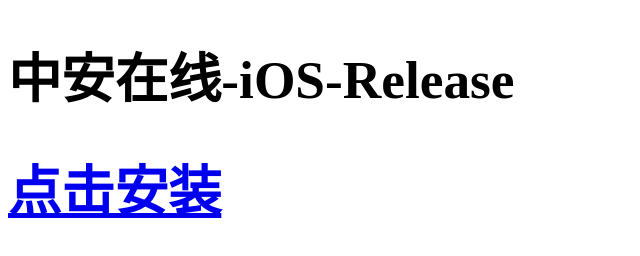
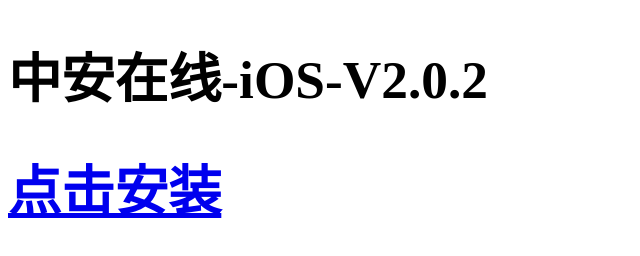
Before and after one commit to xiongq/online-zac, a plain HTML site: page index.html in a window 1280 px wide. Shown: the whole page, without its empty margins (0-640 px from the left). Drawn offline with Linux system fonts and the light colour scheme.

Commit message:
fix version with 2.0.1 to 2.0.2

```diff
--- a/index.html
+++ b/index.html
@@ -5,7 +5,7 @@
 <title>中安在线</title>
 </head>
 <body>
-<h1 style="font-size:40pt">中安在线-iOS-Release<h1/>
+<h1 style="font-size:40pt">中安在线-iOS-V2.0.2<h1/>
 <h1 style="font-size:40pt">
 <a title="iPhone" href="itms-services://?action=download-manifest&url=https://raw.githubusercontent.com/xiongq/online-zac/master/zac.plist">点击安装</a>
 <h1/>
```
Also changed, not shown: 1 other file.
